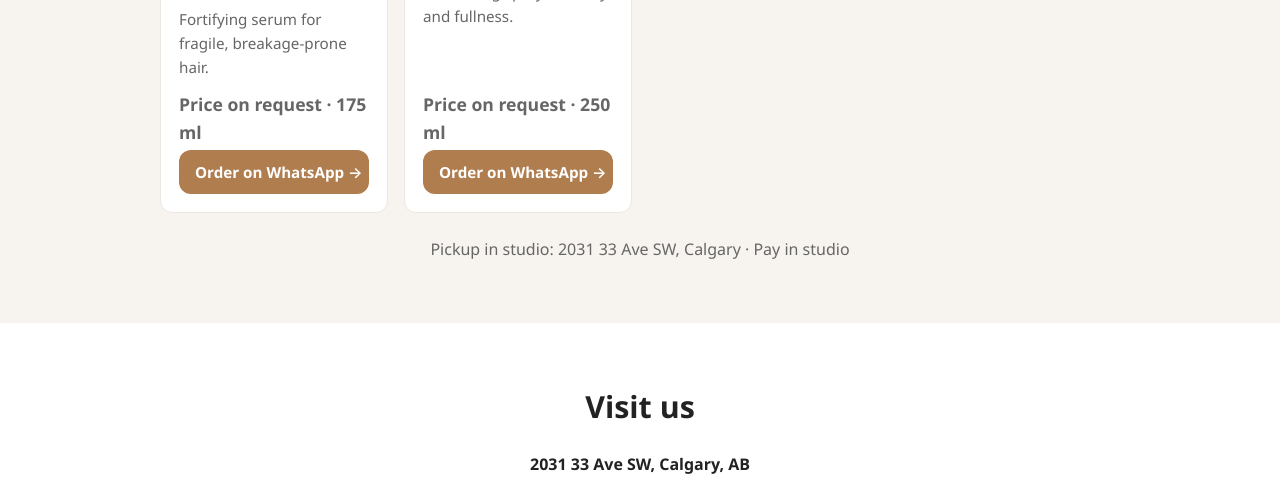
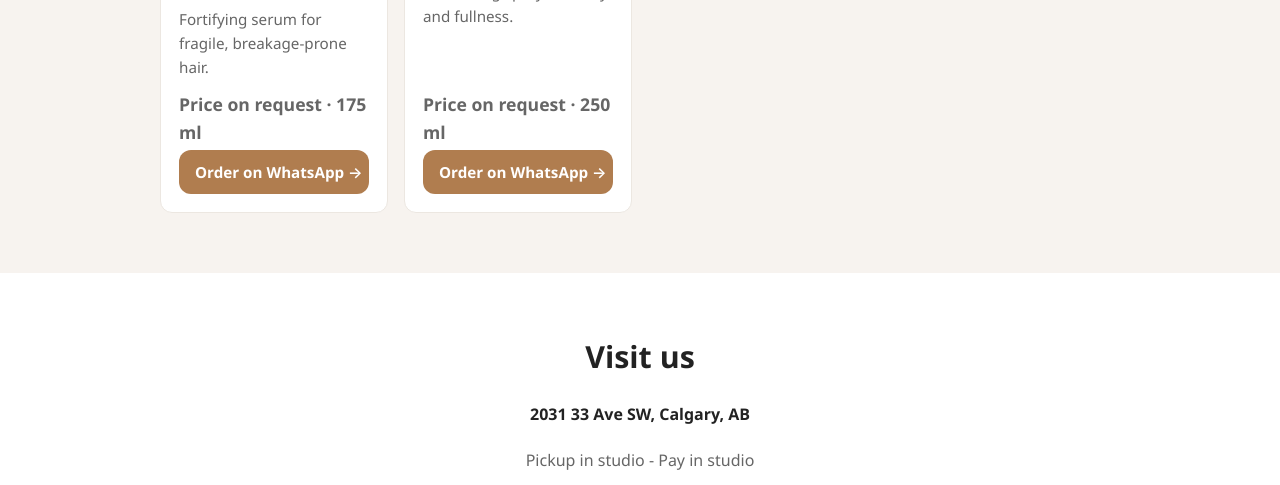
Before and after one commit to ilona-hair-studio/ihs, a plain HTML site: page index.html in a window 1280 px wide. Shown: the part 8033-8518 px from the top of the page. Drawn offline with Linux system fonts and the light colour scheme.

Commit message:
mod sections order

```diff
--- a/index.html
+++ b/index.html
@@ -380,7 +380,6 @@
       </div>
 
     </div>
-    <p class="shop-note">Pickup in studio: 2031 33 Ave SW, Calgary · Pay in studio</p>
   </div>
 </section>
 <!-- КОНТАКТЫ -->
```
